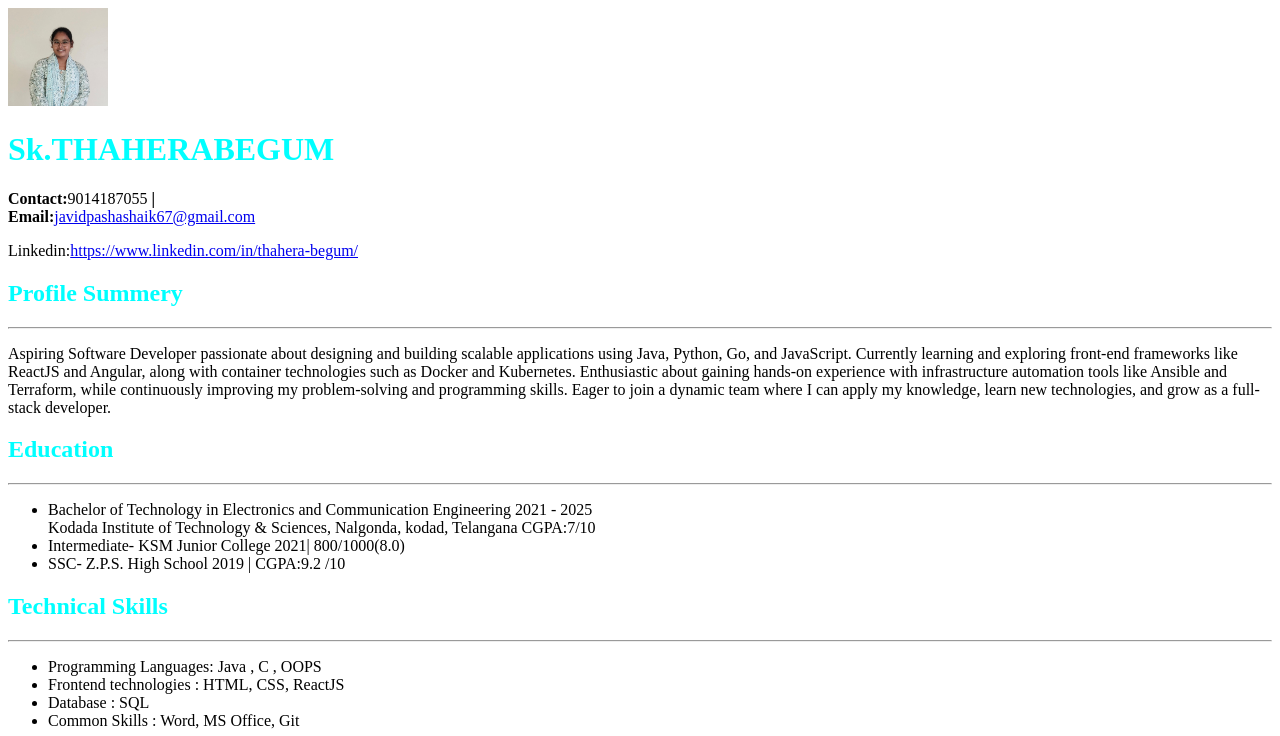
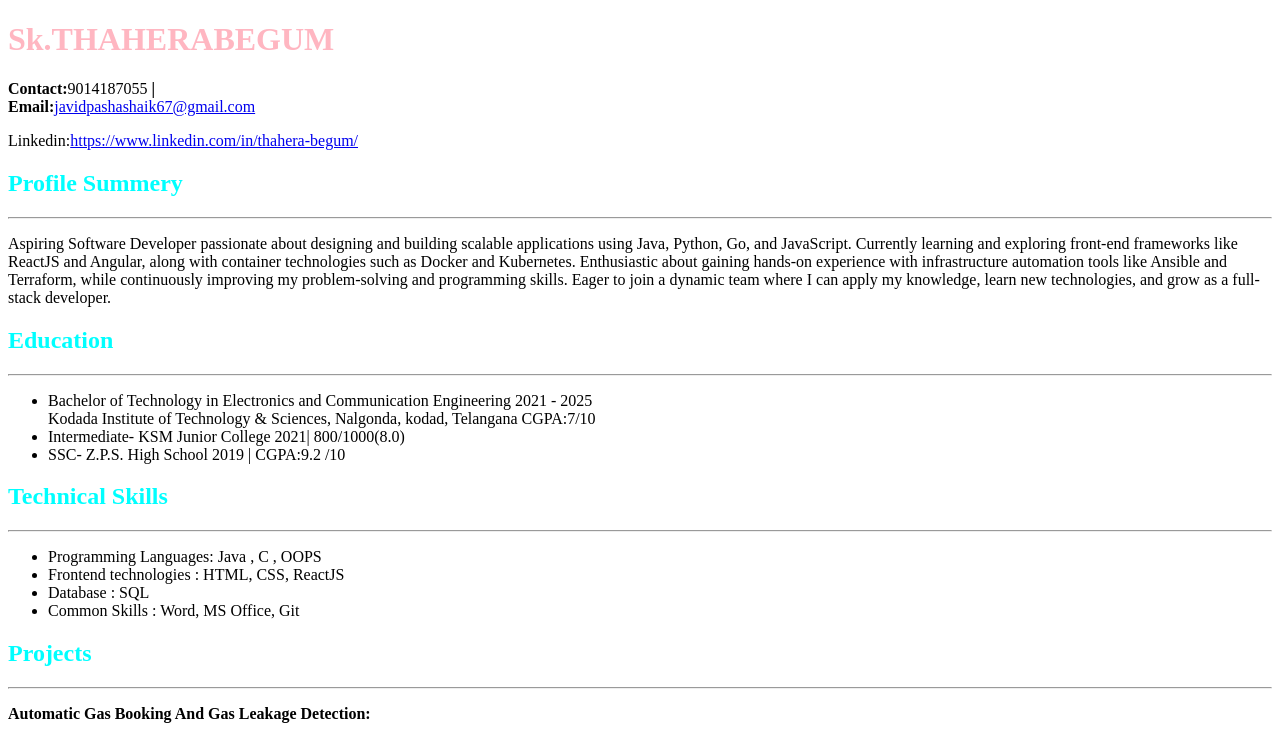
Before and after one commit to Thahera0828/Project-Kalki, a plain HTML site: page resume.html in a window 1280 px wide. Shown: the top 736 px of the page. Drawn offline with Linux system fonts and the light colour scheme.

Commit message:
my resume

```diff
--- a/resume.html
+++ b/resume.html
@@ -6,8 +6,7 @@
     <title>Thahera Resume</title>
 </head>
 <body>
-    <img width="100px" src="./my pic.jpg" alt="Thahera's photo">
-    <h1 style="color: aqua;">Sk.THAHERABEGUM</h1>
+    <h1 style="color: lightpink;">Sk.THAHERABEGUM</h1>
     <p><b>Contact:</b>9014187055 <b>|</b><br><b>Email:</b><a href="mailto:javidpashashaik67@gmail.com">javidpashashaik67@gmail.com</a></p>
     <p>Linkedin:<a href="https://www.linkedin.com/in/thahera-begum/" target="_blank" rel="noopener noreferrer">https://www.linkedin.com/in/thahera-begum/</a></p>
     <h2 style="color: aqua;">Profile Summery</h2><hr>
```
